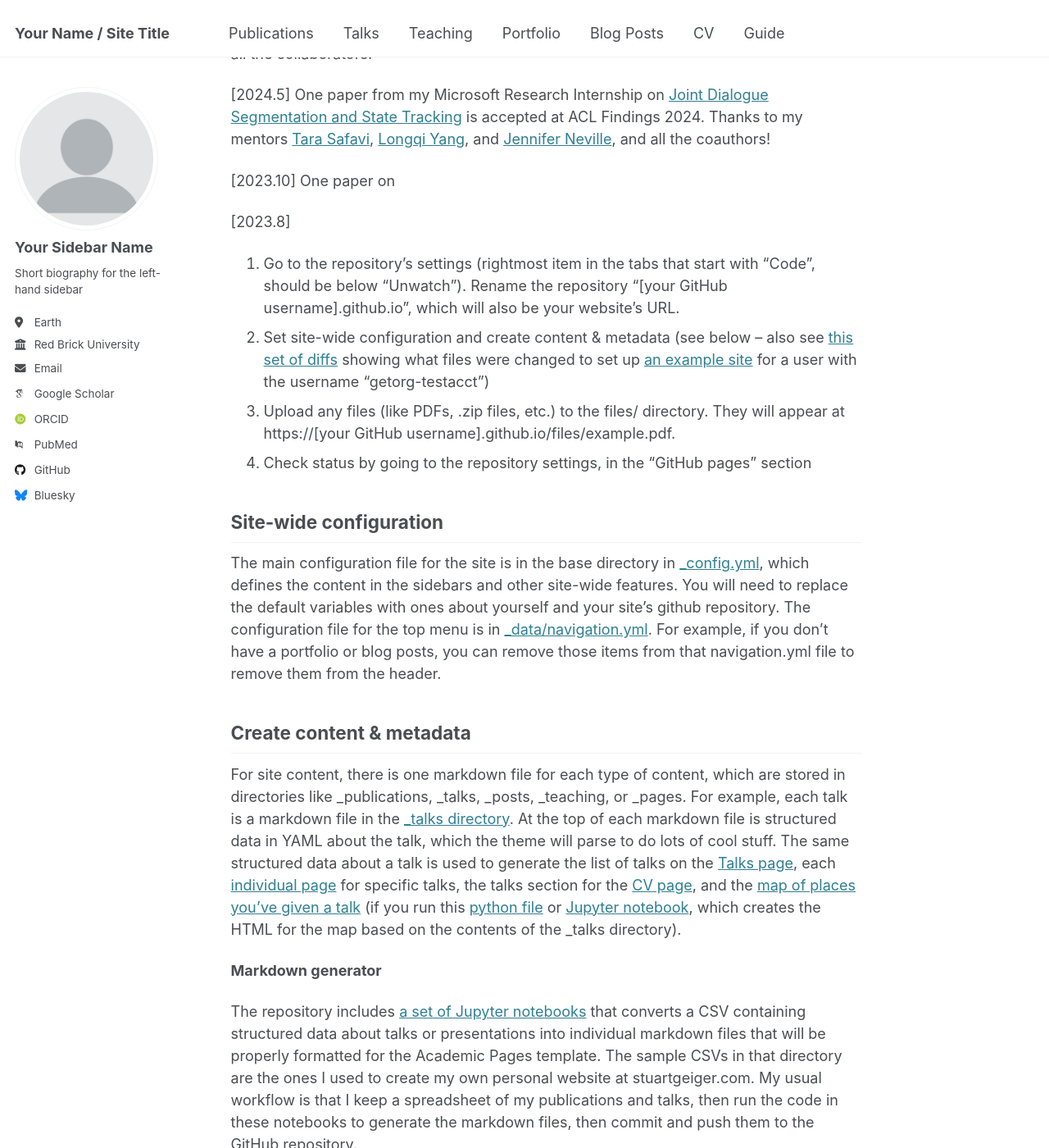
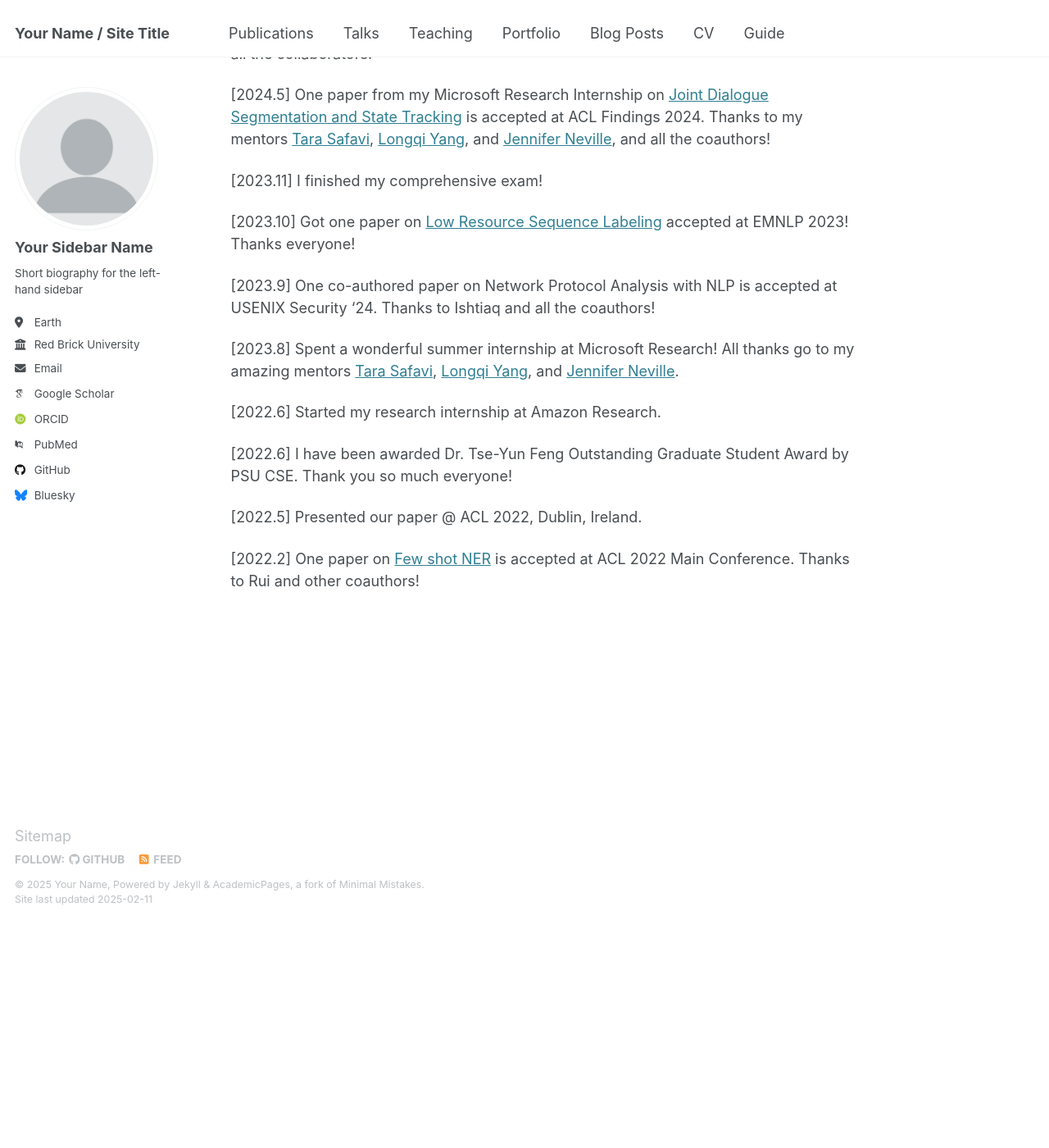
Before and after one commit to Sarathismg/sarathismg.github.io, a Jekyll site: the page built from _pages/about.md, in a window 1280 px wide and 1400 px high, scrolled down 595 px. Shown: the whole window at 82% size. Built offline with Jekyll 4.4.1, drawn with Linux system fonts in a browser that asks for light colours; some web fonts are replaced; after the commit the page ends 1720 px from its top, so only the background shows below that; some of the changed text lies outside the part shown.

Commit message:
Update about.md

```diff
--- a/_pages/about.md
+++ b/_pages/about.md
@@ -26,35 +26,18 @@ News
 
 [2024.5] One paper from my Microsoft Research Internship on [Joint Dialogue Segmentation and State Tracking](https://aclanthology.org/2024.findings-acl.891/) is accepted at ACL Findings 2024. Thanks to my mentors [Tara Safavi](https://tsafavi.github.io), [Longqi Yang](https://ylongqi.com), and [Jennifer Neville](https://jenneville.github.io), and all the coauthors!
 
-[2023.10] One paper on
+[2023.11] I finished my comprehensive exam!
 
-[2023.8]
+[2023.10] Got one paper on [Low Resource Sequence Labeling](https://aclanthology.org/2023.emnlp-main.433/) accepted at EMNLP 2023! Thanks everyone!
 
-1. Go to the repository's settings (rightmost item in the tabs that start with "Code", should be below "Unwatch"). Rename the repository "[your GitHub username].github.io", which will also be your website's URL.
-1. Set site-wide configuration and create content & metadata (see below -- also see [this set of diffs](http://archive.is/3TPas) showing what files were changed to set up [an example site](https://getorg-testacct.github.io) for a user with the username "getorg-testacct")
-1. Upload any files (like PDFs, .zip files, etc.) to the files/ directory. They will appear at https://[your GitHub username].github.io/files/example.pdf.
-1. Check status by going to the repository settings, in the "GitHub pages" section
+[2023.9] One co-authored paper on Network Protocol Analysis with NLP is accepted at USENIX Security '24. Thanks to Ishtiaq and all the coauthors!
 
-Site-wide configuration
-------
-The main configuration file for the site is in the base directory in [_config.yml](https://github.com/academicpages/academicpages.github.io/blob/master/_config.yml), which defines the content in the sidebars and other site-wide features. You will need to replace the default variables with ones about yourself and your site's github repository. The configuration file for the top menu is in [_data/navigation.yml](https://github.com/academicpages/academicpages.github.io/blob/master/_data/navigation.yml). For example, if you don't have a portfolio or blog posts, you can remove those items from that navigation.yml file to remove them from the header.
+[2023.8] Spent a wonderful summer internship at Microsoft Research! All thanks go to my amazing mentors [Tara Safavi](https://tsafavi.github.io), [Longqi Yang](https://ylongqi.com), and [Jennifer Neville](https://jenneville.github.io).
 
-Create content & metadata
-------
-For site content, there is one markdown file for each type of content, which are stored in directories like _publications, _talks, _posts, _teaching, or _pages. For example, each talk is a markdown file in the [_talks directory](https://github.com/academicpages/academicpages.github.io/tree/master/_talks). At the top of each markdown file is structured data in YAML about the talk, which the theme will parse to do lots of cool stuff. The same structured data about a talk is used to generate the list of talks on the [Talks page](https://academicpages.github.io/talks), each [individual page](https://academicpages.github.io/talks/2012-03-01-talk-1) for specific talks, the talks section for the [CV page](https://academicpages.github.io/cv), and the [map of places you've given a talk](https://academicpages.github.io/talkmap.html) (if you run this [python file](https://github.com/academicpages/academicpages.github.io/blob/master/talkmap.py) or [Jupyter notebook](https://github.com/academicpages/academicpages.github.io/blob/master/talkmap.ipynb), which creates the HTML for the map based on the contents of the _talks directory).
+[2022.6] Started my research internship at Amazon Research.
 
-**Markdown generator**
+[2022.6] I have been awarded Dr. Tse-Yun Feng Outstanding Graduate Student Award by PSU CSE. Thank you so much everyone!
 
-The repository includes [a set of Jupyter notebooks](https://github.com/academicpages/academicpages.github.io/tree/master/markdown_generator
-) that converts a CSV containing structured data about talks or presentations into individual markdown files that will be properly formatted for the Academic Pages template. The sample CSVs in that directory are the ones I used to create my own personal website at stuartgeiger.com. My usual workflow is that I keep a spreadsheet of my publications and talks, then run the code in these notebooks to generate the markdown files, then commit and push them to the GitHub repository.
+[2022.5] Presented our paper @ ACL 2022, Dublin, Ireland.
 
-How to edit your site's GitHub repository
-------
-Many people use a git client to create files on their local computer and then push them to GitHub's servers. If you are not familiar with git, you can directly edit these configuration and markdown files directly in the github.com interface. Navigate to a file (like [this one](https://github.com/academicpages/academicpages.github.io/blob/master/_talks/2012-03-01-talk-1.md) and click the pencil icon in the top right of the content preview (to the right of the "Raw | Blame | History" buttons). You can delete a file by clicking the trashcan icon to the right of the pencil icon. You can also create new files or upload files by navigating to a directory and clicking the "Create new file" or "Upload files" buttons.
-
-Example: editing a markdown file for a talk
-![Editing a markdown file for a talk](/images/editing-talk.png)
-
-For more info
-------
-More info about configuring Academic Pages can be found in [the guide](https://academicpages.github.io/markdown/), the [growing wiki](https://github.com/academicpages/academicpages.github.io/wiki), and you can always [ask a question on GitHub](https://github.com/academicpages/academicpages.github.io/discussions). The [guides for the Minimal Mistakes theme](https://mmistakes.github.io/minimal-mistakes/docs/configuration/) (which this theme was forked from) might also be helpful.
+[2022.2] One paper on [Few shot NER](https://aclanthology.org/2022.acl-long.439/) is accepted at ACL 2022 Main Conference. Thanks to Rui and other coauthors!
```
